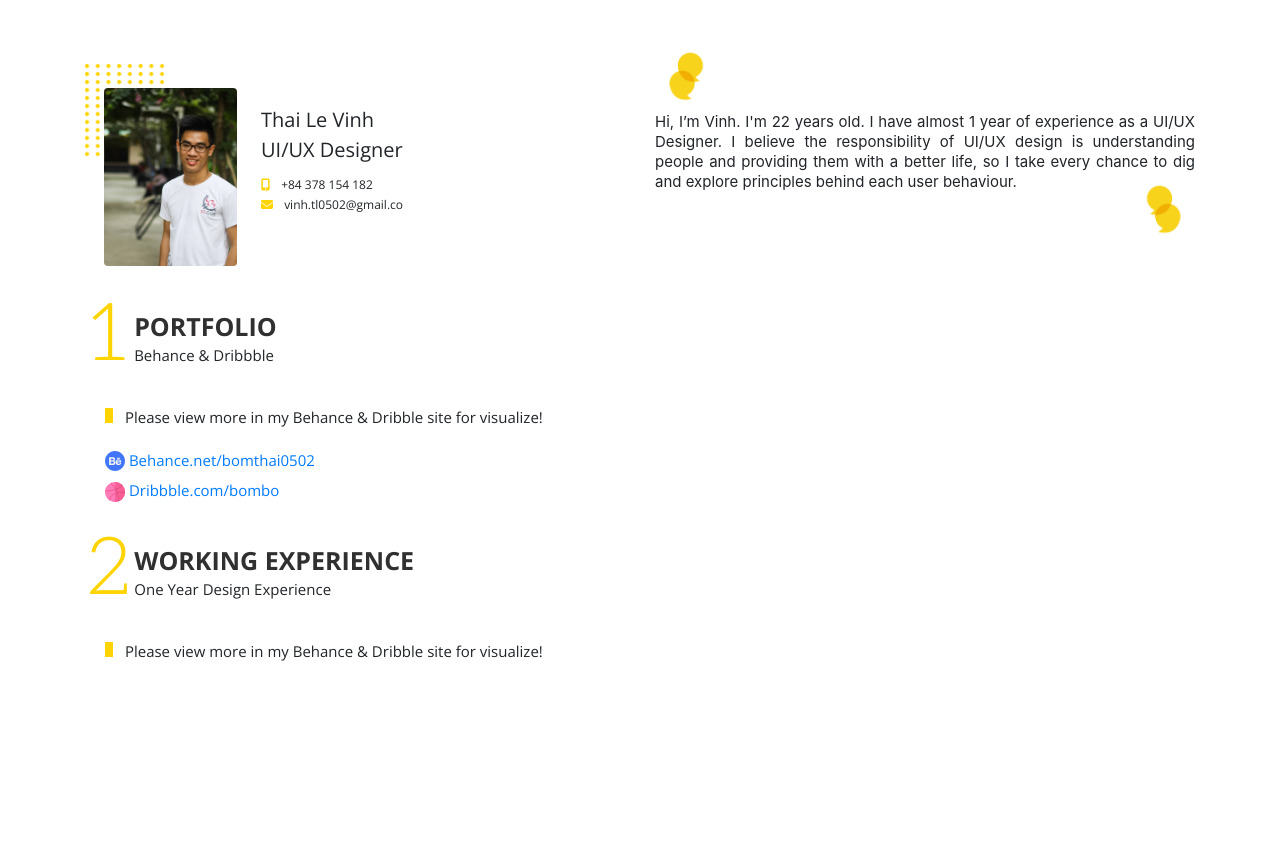
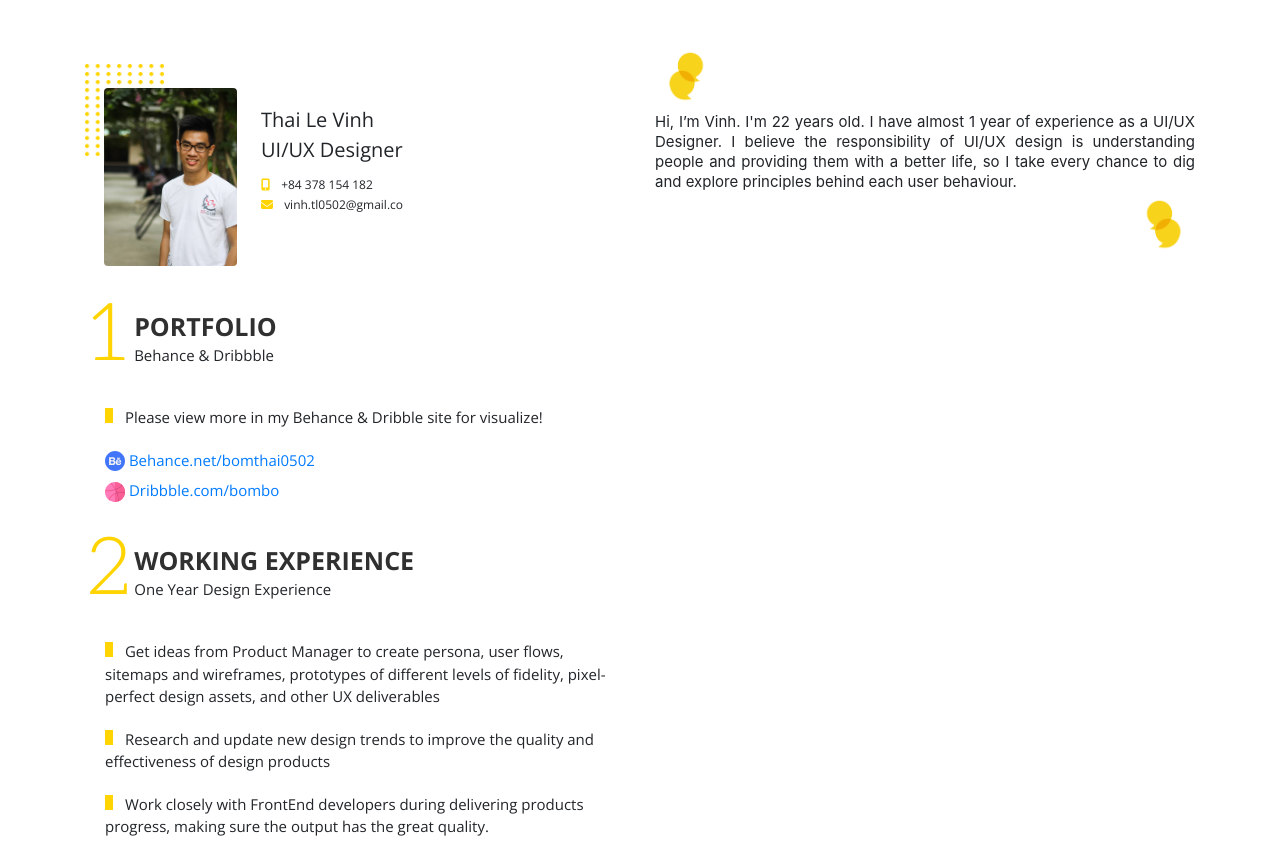
Before and after one commit to vinhtl0502/vinhtl0502.github.io, a plain HTML site: page index.html in a window 1280 px wide. Before the commit the page ends 800 px from the top, so only its background shows below. Drawn offline with nearby package versions, Linux system fonts and the light colour scheme.

Commit message:
Update CV

```diff
--- a/CV/css/styles.css
+++ b/CV/css/styles.css
@@ -89,10 +89,11 @@
 .bio > .quote_last {
   position: absolute;
   right: 0;
-  bottom: -45px;
+  bottom: -60px;
   width: 63px;
   height: 54px;
   object-fit: contain;
+  z-index: -2;
 }
 
 /* portfolio */
--- a/index.html
+++ b/index.html
@@ -76,7 +76,7 @@
 
       <!-- Content-->
       <div class="row">
-        <div class="col-12 col-xl-6 col-md-6">
+        <div class="col-12 col-xl-6 col-md-12">
           <div class="por_work_edu">
             <!-- Portfolio -->
             <div class="portfolio">
@@ -87,7 +87,6 @@
                   <h1>PORTFOLIO</h1>
                   <h2>Behance & Dribbble</h2>
                 </div>
-                <div class="portfolio_title--line"></div>
               </div>
 
               <!-- Portfolio Content -->
@@ -117,14 +116,17 @@
                 <h1>WORKING EXPERIENCE</h1>
                 <h2>One Year Design Experience</h2>
               </div>
-              <div class="working_title--line"></div>
             </div>
 
             <!-- Working Content -->
             <div class="working_content">
               <p>
-                Please view more in my Behance & Dribble site for visualize!
+                Get ideas from Product Manager to create persona, user flows, sitemaps and wireframes, prototypes of different levels of fidelity, pixel-perfect design assets, and other UX deliverables
               </p>
+              <p>
+                Research and update new design trends to improve the quality and effectiveness of design products              </p>
+              <p>
+                Work closely with FrontEnd developers during delivering products progress, making sure the output has the great quality.              </p>
           </div>
         </div>
         <div class="col-12 col-xl-6 col-md-6"></div>
```
Also changed, not shown: 3 other files.
